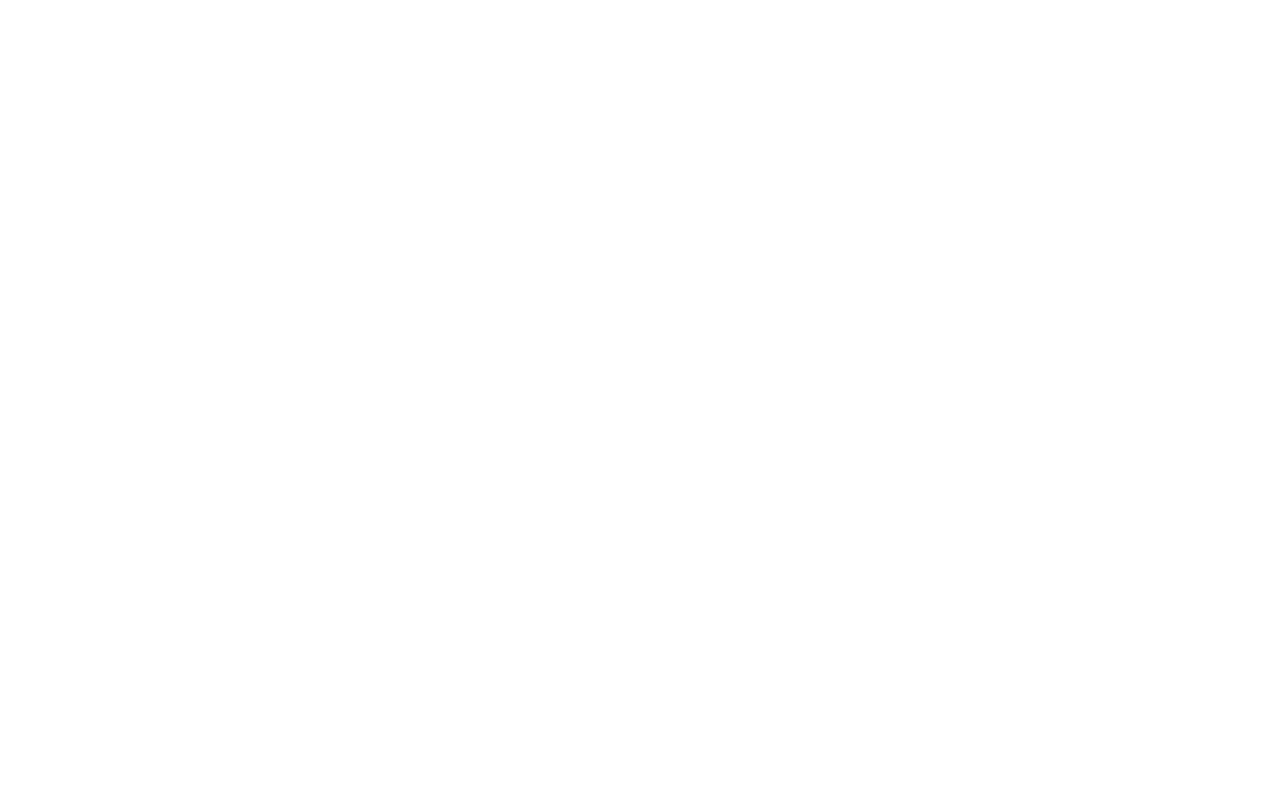
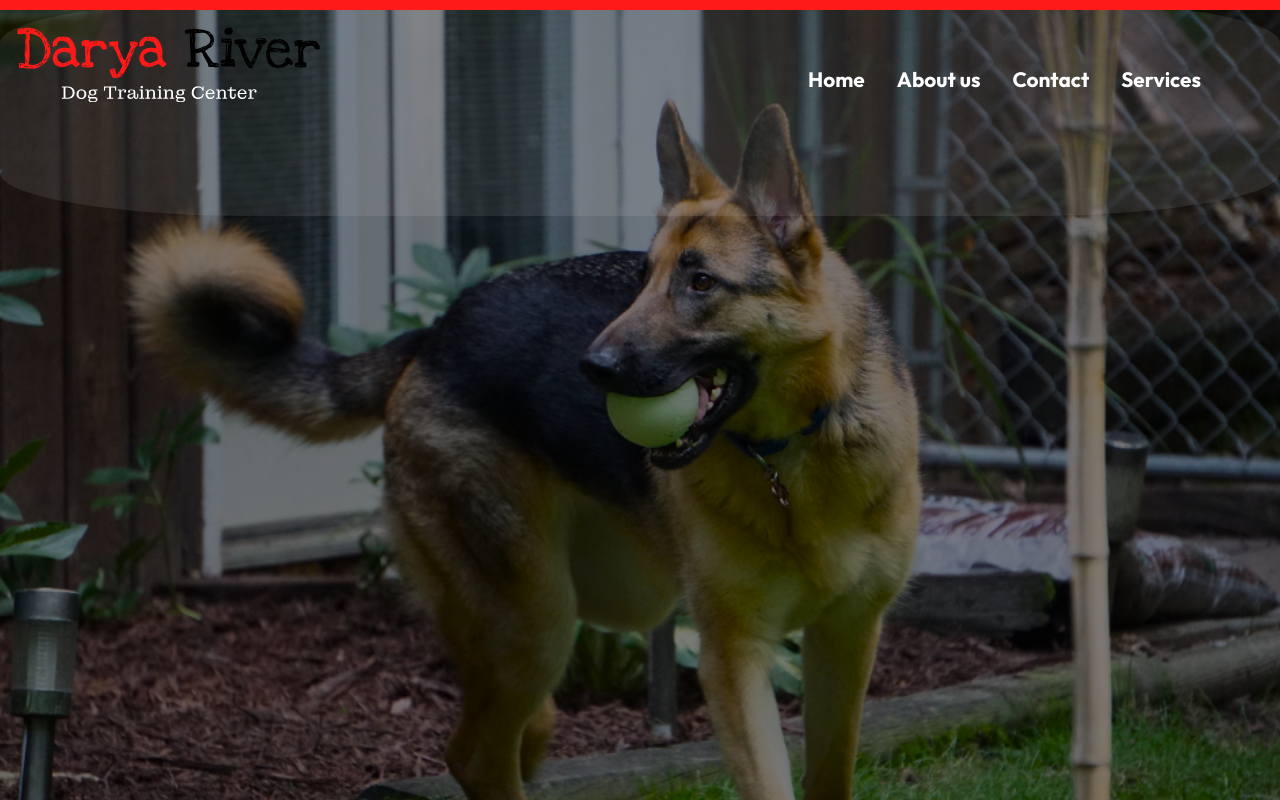
Before and after one commit to SohailShirzad/DaryaRiverReact, a React (Create React App) app: page / in a window 1280 px wide. Before the commit this address had no page. Shown: the top 800 px of the page. Built offline with nearby package versions, Linux system fonts and the light colour scheme; a web font is replaced by a local one.

Commit message:
changes package json file

```diff
--- a/package.json
+++ b/package.json
@@ -1,5 +1,5 @@
 {
-  "homepage": "https://sohailshirzad.github.io/DaryaRiverReact",
+  "homepage": "https://daryariver.com",
   "name": "daryariverreact",
   "version": "0.1.0",
   "private": true,
--- a/src/pages/Pages.js
+++ b/src/pages/Pages.js
@@ -9,7 +9,7 @@
 export default function Pages(){
     return(
         <Routes>
-            <Route index path="/DaryaRiverReact" element={<Home/> }/>
+            <Route index element={<Home/> }/>
             <Route path="/success" element={<Success/>} />
             <Route path="/about" element={<About/>} />
             <Route path="/contact" element={<Contact/>} />
```
Also changed, not shown: 1 other file (tests, documents, lock files or other folders).
